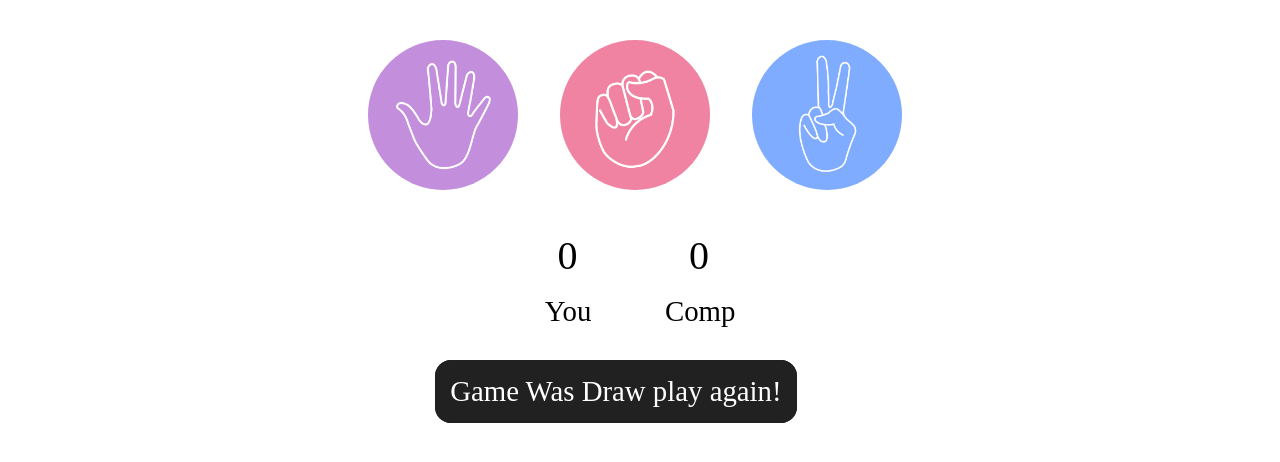
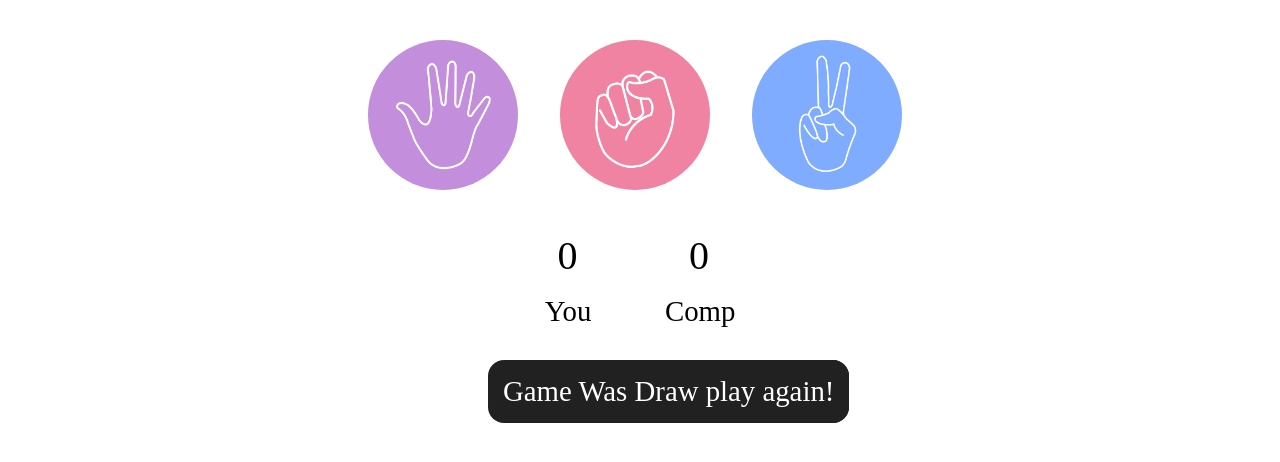
Before and after one commit to sheeraz885/Rock-Paper-Scissor, a plain HTML site: page index.html in a window 1280 px wide. Both pictures are taken after a click on the element 448 px from the left and 192 px from the top of the page. Shown: the part 72-534 px from the top of the page. Drawn offline with Linux system fonts and the light colour scheme.

Commit message:
updatiom

```diff
--- a/main.js
+++ b/main.js
@@ -17,6 +17,7 @@ const drawGame = ()=>{
   mesg.innerText = `Game Was Draw play again!`;
   mesg.style.backgroundColor = "rgb(34, 33, 33)";
   mesg.style.borderRadius = "1rem";
+  mesg.style.marginLeft="-1.5rem";
 }
 
 const showWinner = (winUser,userChoice,compChoice)=>{
@@ -26,6 +27,7 @@ const showWinner = (winUser,userChoice,compChoice)=>{
   mesg.innerText = `You win! your ${userChoice} beats ${compChoice}`;
   mesg.style.backgroundColor = "green";
   mesg.style.borderRadius = "1rem";
+  mesg.style.marginLeft="-1.5rem";
   countUser++;
 
  }
@@ -35,6 +37,7 @@ const showWinner = (winUser,userChoice,compChoice)=>{
   mesg.innerText = `You lose ${compChoice } beats your ${userChoice} `;
   mesg.style.backgroundColor =  "red";
   mesg.style.borderRadius = "1rem";
+  mesg.style.marginLeft="-1.5rem";
   countComp++;
  }
 }
--- a/style.css
+++ b/style.css
@@ -73,7 +73,7 @@ img{
      background-color: rgb(34, 33, 33);
      color: #fff;
      display: inline-block;
-     margin-left: 34%;
+     margin-left: 40%;
      margin-top: 2rem;
      border-radius: 1rem;
 
```
